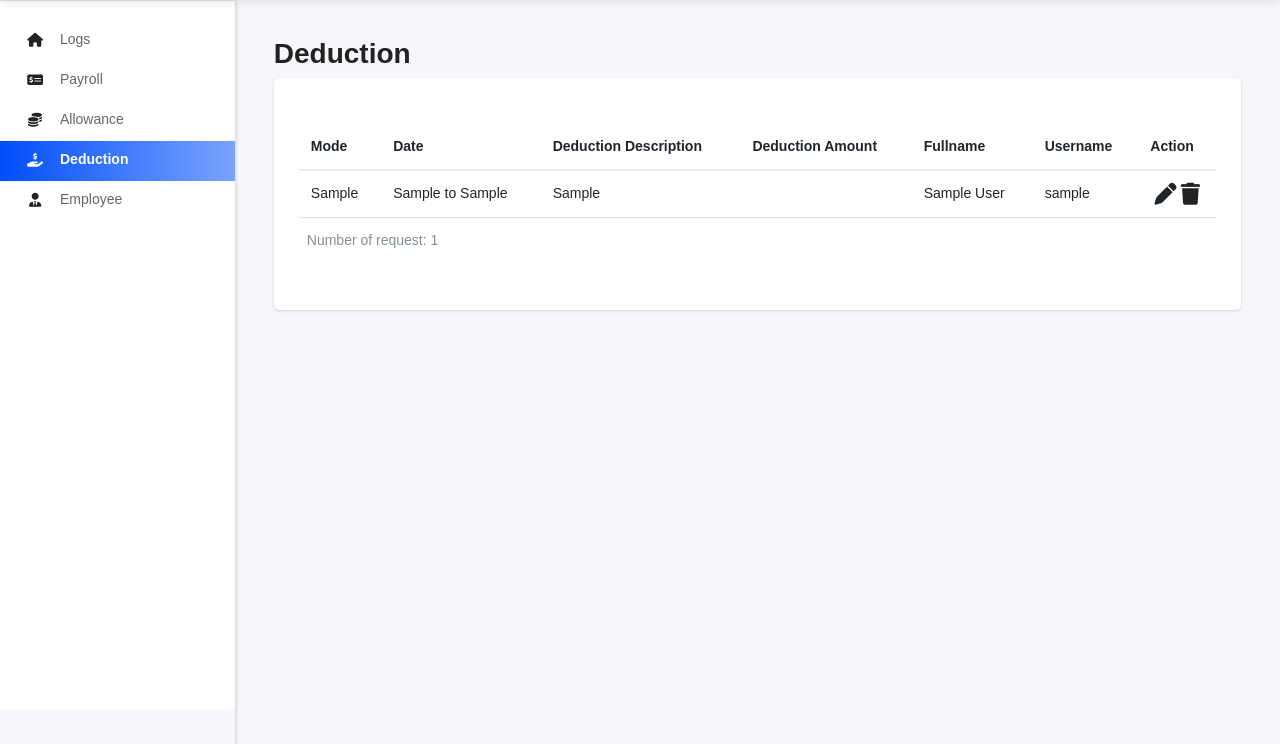
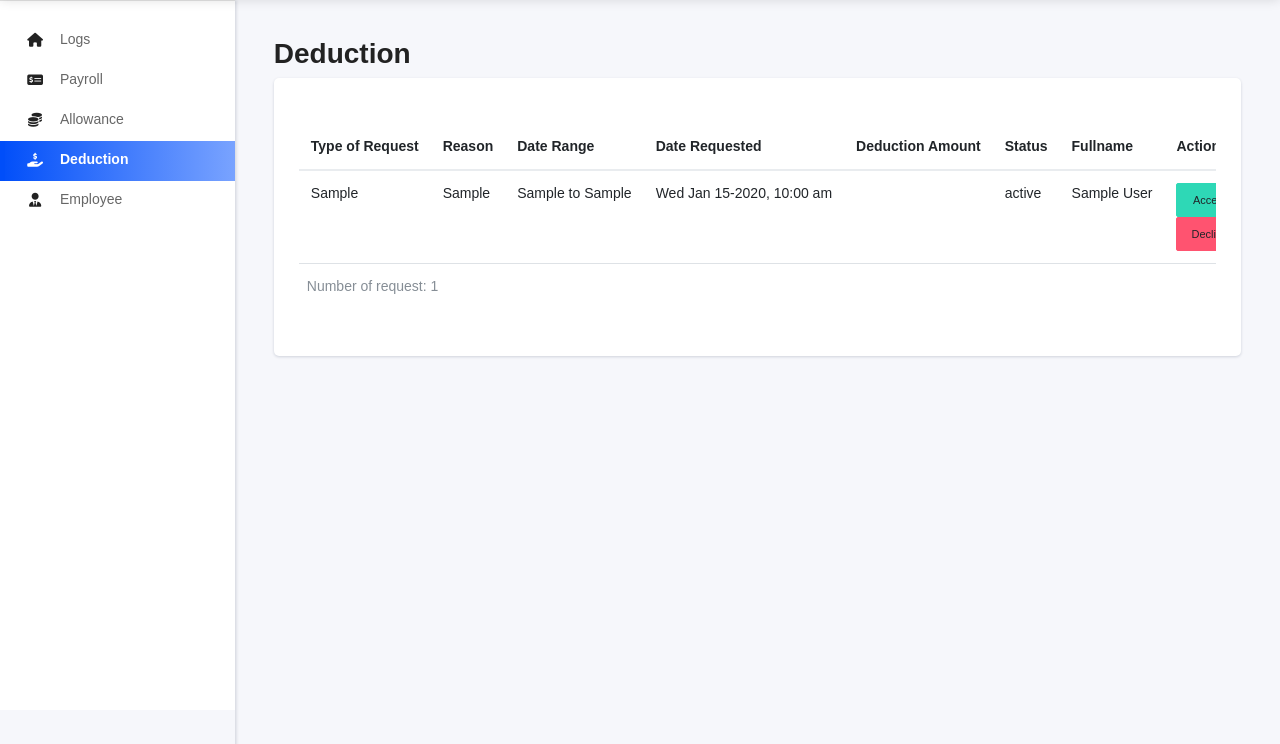
Before and after one commit to denuden/AMK, a PHP site: page /admin-deduction-manage.php in a window 1280 px wide. Shown: the part 56-800 px from the top of the page. Run offline with PHP 8.4, Linux system fonts and the light colour scheme; the visitor is signed in with stand-in values (Sample User, id 1); tables that the repository leaves empty or names only in its code hold one stand-in row (values such as "Sample post"); some libraries are stand-ins or nearby versions.

Commit message:
Deduction updated

```diff
--- a/admin-deduction-manage.php
+++ b/admin-deduction-manage.php
@@ -60,12 +60,14 @@
                                 <div class="table-responsive">
                                         <table id="tb" class="table">
                 <tr>
-                    <th scope="col">Mode</th>
-                    <th scope="col">Date</th>
-                    <th scope="col">Deduction Description </th>
+                    <th scope="col">Type of Request</th>
+                    <th scope="col">Reason </th>
+                    <th scope="col">Date Range</th>
+                    <th scope="col">Date Requested</th>
                     <th scope="col">Deduction Amount</th>
+                    <th scope="col">Status</th>
+
                     <th scope="col">Fullname</th>
-                    <th scope="col">Username</th>
                     <th scope="col">Action</th>
                 </tr>
             </thead>
@@ -74,9 +76,9 @@
                 <?php
               require_once "php/config/config.php";
               $sql ="SELECT
-              a.mode as mode, a.start as start, a.until as until, a.reason as reason,
-              b.firstname as name, b.lastname as lname, b.emp_username as usn, b.id
-              FROM  employee_tbl b  LEFT JOIN deduction_tbl a on b.id = a.id
+              a.mode as mode, a.start as start, a.until as until, a.reason as reason,a.date_requested,
+              a.status,b.firstname as name, b.lastname as lname, b.emp_username as usn, b.id
+              FROM  deduction_tbl a  LEFT JOIN employee_tbl b on a.employee_id = b.id
                ORDER BY id DESC";
 
               $query = $dbh -> query($sql);
@@ -88,19 +90,25 @@
            ?>
                 <tr>
                     <td><?php echo htmlspecialchars($item['mode'])?></td>
+                    <td><?php echo htmlspecialchars($item['reason'])?></td>
                     <td><?php echo htmlspecialchars($item['start'] . " to " . $item['until'] )?></td>
-                    <td><?php echo htmlspecialchars($item['reason'])?></td>
+                    <td>
+                    <?php
+                      $date = date_create(htmlspecialchars($item['date_requested']));
+                      $formattedDate = date_format($date, 'D M j-Y, g:i a');
+                      echo $formattedDate;
+                    ?>
+                    </td>
+
+
                     <td> </td>
+                    <td><?php echo htmlspecialchars($item['status'])?></td>
                     <td><?php echo htmlspecialchars($item['name'] . "  " . $item['lname'] )?></td>
-                    <td><?php echo htmlspecialchars($item['usn'])?></td>
+
                     <td>
-                        <div class="d-flex justify-content-evenly w-100">
-                            <i class="fa-solid fa-pen edit pointer"
-                             data-bs-toggle="modal" data-bs-target="#staticBackdrop"
-                             data-id = "<?php echo htmlspecialchars($item['id'])?>"
-                             style="font-size: 22px;"></i>
-                            <a class="fa-solid fa-trash delete pointer" style="font-size: 22px;"
-                            href="php/delete-allowance/delete-allowance-confirmation.php?id=<?php echo htmlspecialchars($item['id'])?>"></a>
+                        <div class="d-flex flex-column justify-content-evenly w-100">
+                        <a type="button" class="btn btn-success btn-sm" data-id = "<?php echo htmlspecialchars($item['id'])?>">Accept</a>
+                        <a type="button" class="btn btn-danger btn-sm" data-id = "<?php echo htmlspecialchars($item['id'])?>">Decline</a>
                         </div>
                     </td>
                 </tr>
--- a/php/employee-login-inc.php
+++ b/php/employee-login-inc.php
@@ -45,9 +45,9 @@ if (isset($usn)) {
             session_start();
 
             // always log history
-            $sql = "INSERT INTO access_history_tbl (employee_id) VALUES (?)";
+            $sql = "INSERT INTO access_history_tbl (employee_id, firstname, lastname, phone, address) VALUES (?,?,?,?,?)";
             $stmt = $dbh->prepare($sql);
-            $stmt->execute([$row['id']]);
+            $stmt->execute([$row['id'], $row['firstname'], $row['lastname'], $row['phone'], $row['address']]);
 
             $_SESSION['tempemployeeid']= $row['id'];
             $error = ['panel' => 'panel'];
--- a/php/employee-request.php
+++ b/php/employee-request.php
@@ -1,7 +1,7 @@
 <?php
 
 require_once 'config/config.php';
-
+session_start();
 $mode= $_POST["mode"];
 $from = $_POST["from"];
 $to = $_POST["to"];
@@ -15,10 +15,10 @@ if (isset($mode)) {
         exit();
     } else {
 
-                $sql = "INSERT INTO deduction_tbl (mode, start, until, reason) VALUES (?,?,?,?)";
+                $sql = "INSERT INTO deduction_tbl (employee_id,mode, start, until, reason) VALUES (?,?,?,?,?)";
                 $stmt = $dbh->prepare($sql);
 
-                $stmt->execute([$mode, $from, $to, $reason, ]);
+                $stmt->execute([$_SESSION['employeeid'],$mode, $from, $to, $reason, ]);
 
                 $error = ['success' => 'success'];
                 echo json_encode($error);
--- a/php/global/sidebar2.php
+++ b/php/global/sidebar2.php
@@ -144,7 +144,7 @@
                                         <?php } ?>
 
 
-                                <a href="/AMK/employee-panel-request-status.php" class="nav-link link-dark" aria-current="page">
+                                <a href="/AMK/employee-panel-request-status" class="nav-link link-dark" aria-current="page">
 
                                             <span class="pcoded-micon"><i class="fa-solid fa-money-check-dollar"></i><b>D</b></span>
                                             <span class="pcoded-mtext" data-i18n="nav.dash.main">Request</span>
```
Also changed, not shown: employee-panel-request-status.php (+12 -2 lines), index.php (+6 -12 lines).
